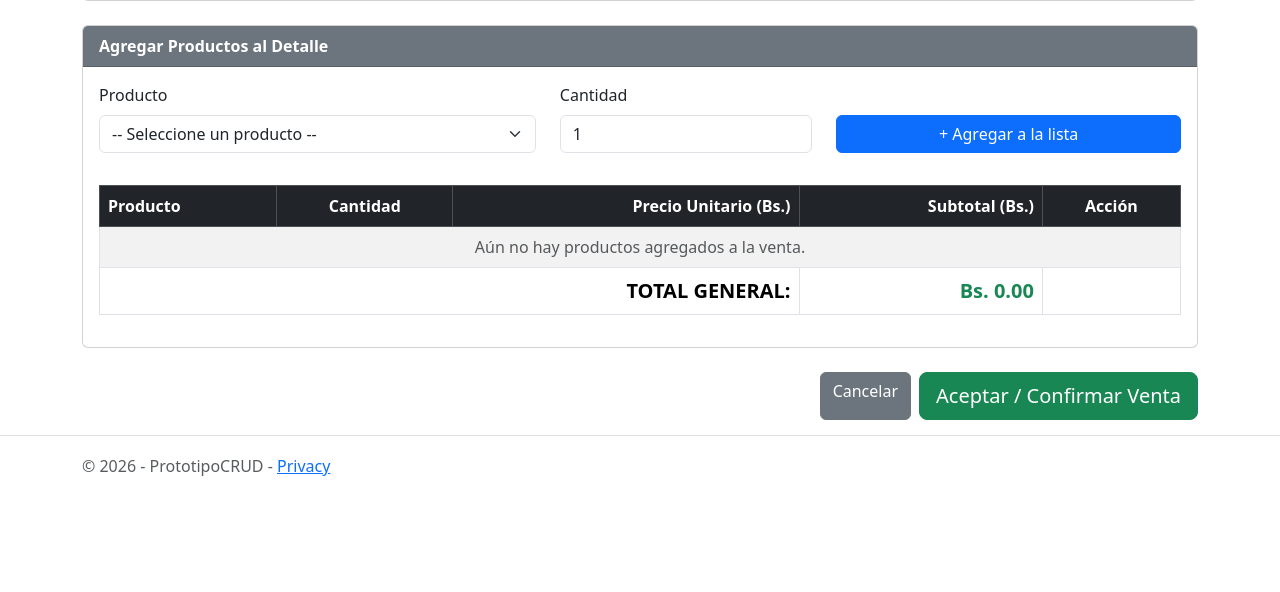
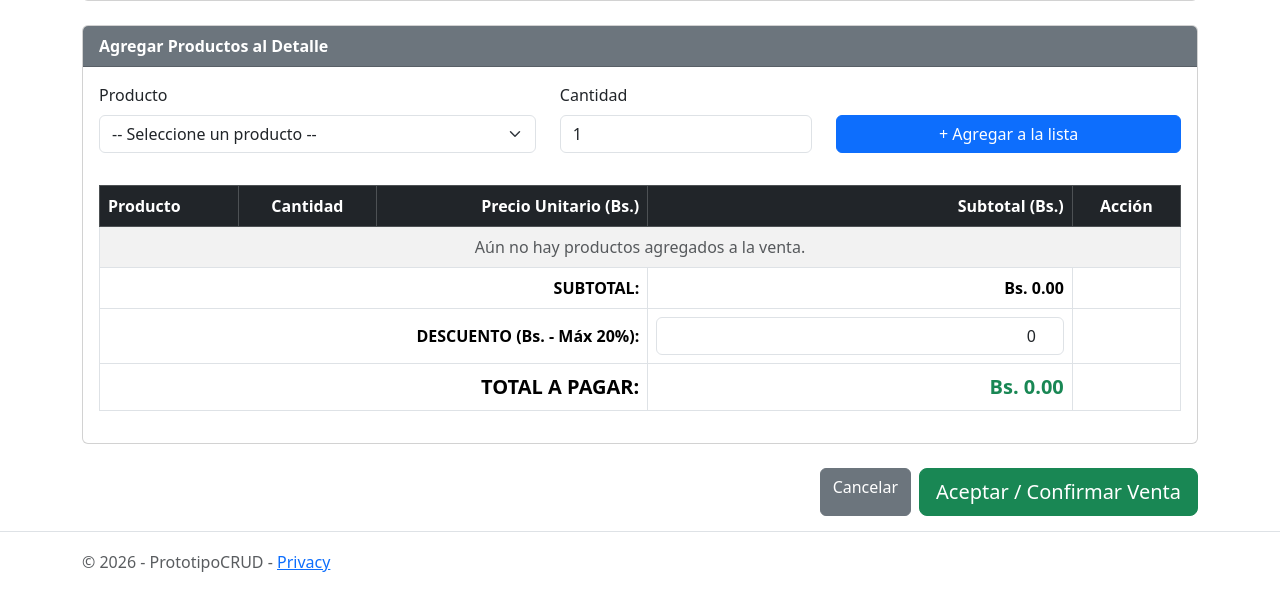
Before and after one commit to chukysan-bot/PrototipoCRUD, an ASP.NET Core app: page /Venta/Create in a window 1280 px wide. Shown: the part 304-896 px from the top of the page. Before the commit the page ends 780 px from the top, so only its background shows below. Run offline with ASP.NET Core 8, Linux system fonts and the light colour scheme; data that the repository does not hold is empty; style sheets or scripts are compiled from the project's sources; database files in the repository are not loaded.

Commit message:
feat(ventas): valida descuento max 20%, auditoria vendedor y pruebas unitarias

```diff
--- a/Controllers/VentaController.cs
+++ b/Controllers/VentaController.cs
@@ -10,28 +10,18 @@ namespace PrototipoCRUD.Controllers
         private readonly VentaDAO _ventaDao = new VentaDAO();
         private readonly ProductoDAO _productoDao = new ProductoDAO();
 
-        // GET: Venta/Create
         public IActionResult Create()
         {
             ViewBag.Productos = _productoDao.ObtenerTodos();
             return View(new Venta());
         }
 
-        // POST: Venta/Registrar
         [HttpPost]
         public IActionResult Registrar([FromBody] Venta venta)
         {
-            if (venta == null || venta.Detalles == null || venta.Detalles.Count == 0)
+            if (venta == null)
             {
-                return BadRequest(new { exito = false, mensaje = "Debe agregar al menos un producto a la venta." });
-            }
-
-            foreach (var item in venta.Detalles)
-            {
-                if (item.Cantidad <= 0)
-                {
-                    return BadRequest(new { exito = false, mensaje = $"La cantidad para '{item.NombreProducto}' debe ser mayor a 0." });
-                }
+                return BadRequest(new { exito = false, mensaje = "Datos de venta inválidos." });
             }
 
             try
@@ -42,17 +32,28 @@ namespace PrototipoCRUD.Controllers
                 }
                 venta.Fecha = DateTime.Now;
 
+                var claimId = User?.FindFirst("VendedorId")?.Value;
+                venta.VendedorId = int.TryParse(claimId, out int idAutenticado) ? idAutenticado : 1;
+
                 int idVentaGenerado = _ventaDao.RegistrarVenta(venta);
 
                 return Ok(new
                 {
                     exito = true,
-                    mensaje = $"¡Venta #{idVentaGenerado} registrada con éxito por un total de Bs. {venta.Total:N2}!"
+                    mensaje = $"¡Venta #{idVentaGenerado} registrada! Subtotal: Bs. {venta.Subtotal:N2} | Descuento: Bs. {venta.DescuentoAplicado:N2} | Total: Bs. {venta.Total:N2} (Vendedor ID: {venta.VendedorId})"
                 });
+            }
+            catch (DescuentoInvalidoException ex)
+            {
+                return UnprocessableEntity(new { exito = false, mensaje = ex.Message });
+            }
+            catch (ArgumentException ex)
+            {
+                return BadRequest(new { exito = false, mensaje = ex.Message });
             }
             catch (Exception ex)
             {
-                return StatusCode(500, new { exito = false, mensaje = "Error al guardar en la base de datos: " + ex.Message });
+                return StatusCode(500, new { exito = false, mensaje = "Error interno al guardar la venta: " + ex.Message });
             }
         }
     }
--- a/Views/Venta/Create.cshtml
+++ b/Views/Venta/Create.cshtml
@@ -1,6 +1,6 @@
 @model PrototipoCRUD.Models.Venta
 @{
-    ViewData["Title"] = "Registro de Venta";
+    ViewData["Title"] = "Registro de Venta con Descuentos";
     var productos = ViewBag.Productos as List<PrototipoCRUD.Models.Producto> ?? new List<PrototipoCRUD.Models.Producto>();
 }
 
@@ -65,7 +65,19 @@
             </tbody>
             <tfoot>
                 <tr>
-                    <th colspan="3" class="text-end fs-5">TOTAL GENERAL:</th>
+                    <th colspan="3" class="text-end">SUBTOTAL:</th>
+                    <th class="text-end" id="lblSubtotal">Bs. 0.00</th>
+                    <th></th>
+                </tr>
+                <tr>
+                    <th colspan="3" class="text-end align-middle">DESCUENTO (Bs. - Máx 20%):</th>
+                    <th class="text-end">
+                        <input type="number" id="txtDescuento" class="form-control text-end" value="0" step="0.01" />
+                    </th>
+                    <th></th>
+                </tr>
+                <tr>
+                    <th colspan="3" class="text-end fs-5">TOTAL A PAGAR:</th>
                     <th class="text-end fs-5 text-success" id="lblTotal">Bs. 0.00</th>
                     <th></th>
                 </tr>
@@ -84,8 +96,10 @@
         let detallesVenta = [];
         const cmbProducto = document.getElementById("cmbProducto");
         const txtCantidad = document.getElementById("txtCantidad");
+        const txtDescuento = document.getElementById("txtDescuento");
         const btnAgregar = document.getElementById("btnAgregar");
         const tablaBody = document.getElementById("tablaDetalleBody");
+        const lblSubtotal = document.getElementById("lblSubtotal");
         const lblTotal = document.getElementById("lblTotal");
         const btnConfirmar = document.getElementById("btnConfirmarVenta");
         const alerta = document.getElementById("alertaMensaje");
@@ -118,6 +132,8 @@
             renderizarTabla();
         });
 
+        txtDescuento.addEventListener("input", renderizarTabla);
+
         function quitarProducto(i) {
             ocultarAlerta();
             detallesVenta.splice(i, 1);
@@ -126,15 +142,16 @@
 
         function renderizarTabla() {
             tablaBody.innerHTML = "";
-            let total = 0;
+            let subtotal = 0;
             if (detallesVenta.length === 0) {
                 tablaBody.innerHTML = `<tr id="filaVacia"><td colspan="5" class="text-center text-muted">Aún no hay productos agregados a la venta.</td></tr>`;
+                lblSubtotal.textContent = "Bs. 0.00";
                 lblTotal.textContent = "Bs. 0.00";
                 return;
             }
             detallesVenta.forEach((item, index) => {
                 const sub = item.Cantidad * item.PrecioUnitario;
-                total += sub;
+                subtotal += sub;
                 tablaBody.innerHTML += `
                     <tr>
                         <td>${item.NombreProducto}</td>
@@ -144,6 +161,9 @@
                         <td class="text-center"><button type="button" class="btn btn-sm btn-danger" onclick="quitarProducto(${index})">Quitar</button></td>
                     </tr>`;
             });
+            const desc = parseFloat(txtDescuento.value) || 0;
+            const total = subtotal - desc;
+            lblSubtotal.textContent = `Bs. ${subtotal.toFixed(2)}`;
             lblTotal.textContent = `Bs. ${total.toFixed(2)}`;
         }
 
@@ -152,17 +172,20 @@
             if (detallesVenta.length === 0) { mostrarAlerta("No puede confirmar una venta vacía.", "danger"); return; }
 
             const cliente = document.getElementById("txtCliente").value.trim() || "Consumidor Final";
+            const descuento = parseFloat(txtDescuento.value) || 0;
+
             try {
                 btnConfirmar.disabled = true;
                 const res = await fetch('/Venta/Registrar', {
                     method: 'POST',
                     headers: { 'Content-Type': 'application/json' },
-                    body: JSON.stringify({ Cliente: cliente, Detalles: detallesVenta })
+                    body: JSON.stringify({ Cliente: cliente, DescuentoAplicado: descuento, Detalles: detallesVenta })
                 });
                 const json = await res.json();
                 if (res.ok && json.exito) {
                     mostrarAlerta(json.mensaje, "success");
                     detallesVenta = [];
+                    txtDescuento.value = "0";
                     document.getElementById("txtCliente").value = "Consumidor Final";
                     renderizarTabla();
                 } else {
```
Also changed, not shown: Data/VentaDAO.cs (+6 -10 lines), Models/DescuentoInvalidoException.cs (added, +9 -0 lines), Models/Venta.cs (+27 -4 lines), 15 other files.
